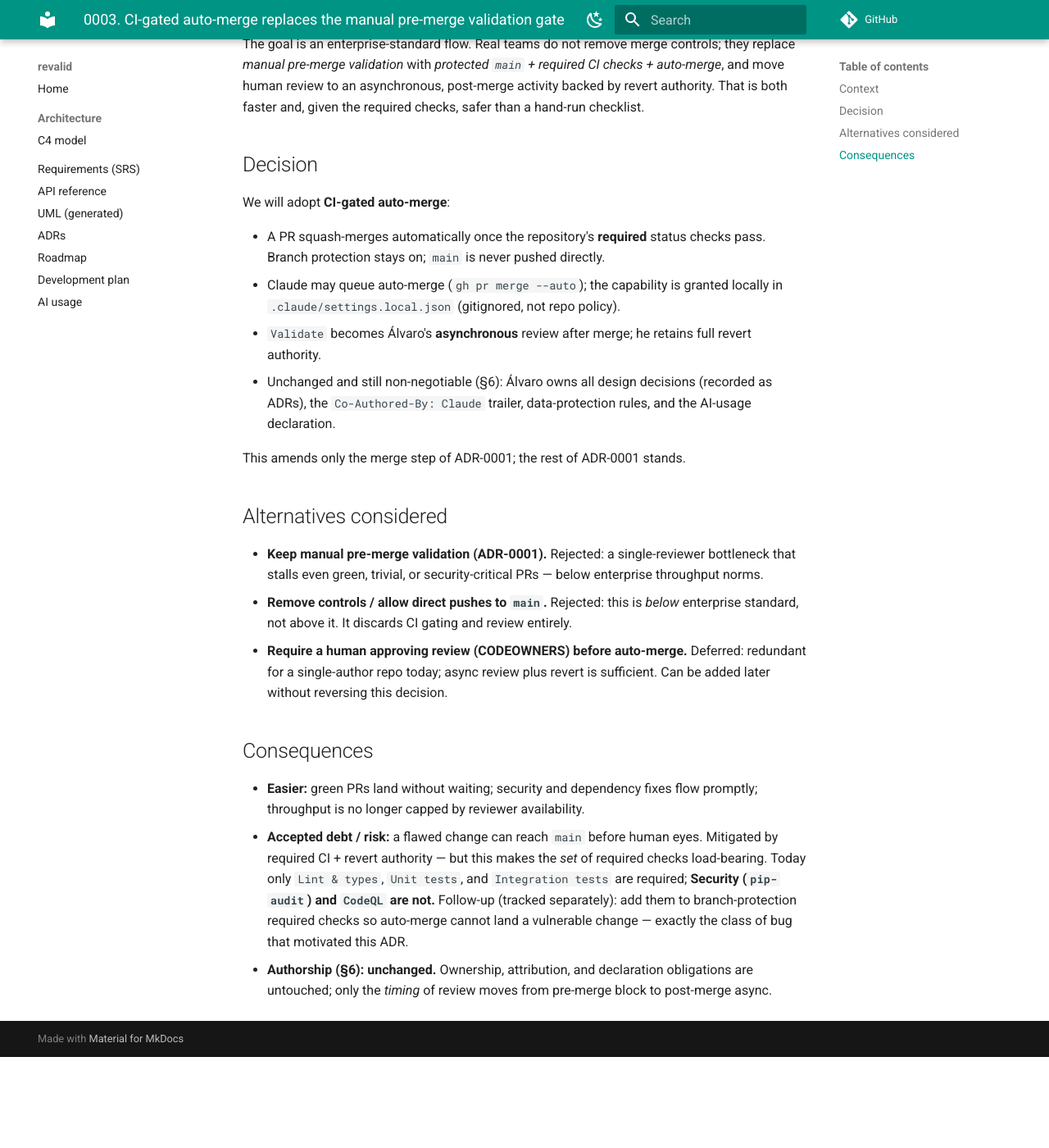
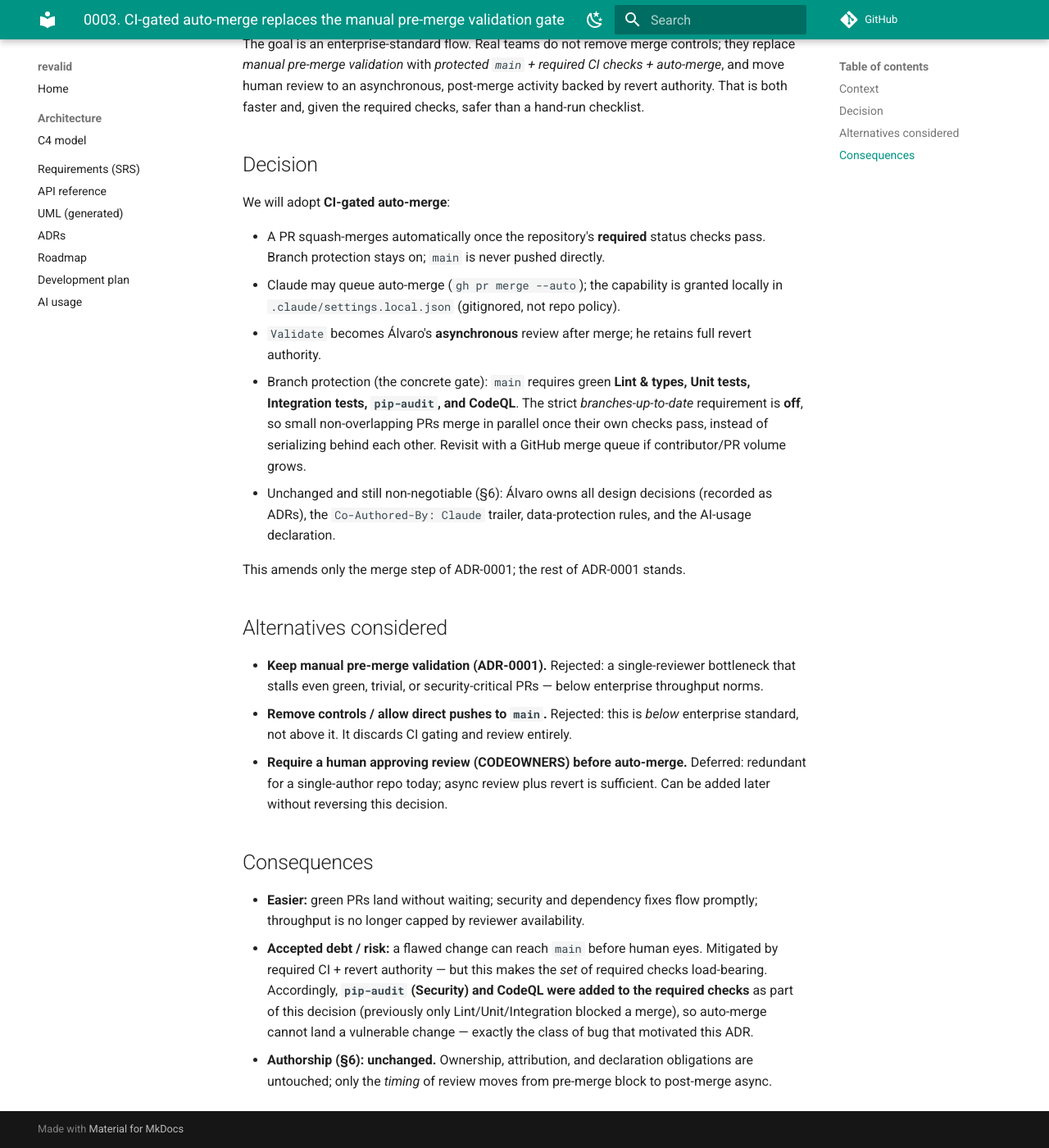
Before and after one commit to SelfishCoconut/revalid, an MkDocs documentation site: the page built from docs/adr/0003-ci-gated-auto-merge.md, in a window 1280 px wide and 1400 px high, scrolled down 441 px. Shown: the whole window at 82% size. Built offline with MkDocs 1.6.1 and Material for MkDocs 9.7.7, drawn with Linux system fonts in a browser that asks for light colours; comment, search, counter and statistics services are not loaded; before the commit the page ends 1730 px from its top, so only the background shows below that.

Commit message:
docs: record applied branch-protection config in ADR-0003
strict up-to-date disabled; pip-audit + CodeQL added to required checks.

Co-Authored-By: Claude Opus 4.8 <noreply@anthropic.com>

```diff
--- a/docs/adr/0003-ci-gated-auto-merge.md
+++ b/docs/adr/0003-ci-gated-auto-merge.md
@@ -28,6 +28,11 @@ We will adopt **CI-gated auto-merge**:
   locally in `.claude/settings.local.json` (gitignored, not repo policy).
 - `Validate` becomes Álvaro's **asynchronous** review after merge; he retains
   full revert authority.
+- Branch protection (the concrete gate): `main` requires green **Lint & types,
+  Unit tests, Integration tests, `pip-audit`, and CodeQL**. The strict
+  *branches-up-to-date* requirement is **off**, so small non-overlapping PRs
+  merge in parallel once their own checks pass, instead of serializing behind
+  each other. Revisit with a GitHub merge queue if contributor/PR volume grows.
 - Unchanged and still non-negotiable (§6): Álvaro owns all design decisions
   (recorded as ADRs), the `Co-Authored-By: Claude` trailer, data-protection
   rules, and the AI-usage declaration.
@@ -51,11 +56,10 @@ This amends only the merge step of ADR-0001; the rest of ADR-0001 stands.
   promptly; throughput is no longer capped by reviewer availability.
 - **Accepted debt / risk:** a flawed change can reach `main` before human eyes.
   Mitigated by required CI + revert authority — but this makes the *set* of
-  required checks load-bearing. Today only `Lint & types`, `Unit tests`, and
-  `Integration tests` are required; **Security (`pip-audit`) and `CodeQL` are
-  not.** Follow-up (tracked separately): add them to branch-protection required
-  checks so auto-merge cannot land a vulnerable change — exactly the class of
-  bug that motivated this ADR.
+  required checks load-bearing. Accordingly, **`pip-audit` (Security) and CodeQL
+  were added to the required checks** as part of this decision (previously only
+  Lint/Unit/Integration blocked a merge), so auto-merge cannot land a vulnerable
+  change — exactly the class of bug that motivated this ADR.
 - **Authorship (§6): unchanged.** Ownership, attribution, and declaration
   obligations are untouched; only the *timing* of review moves from pre-merge
   block to post-merge async.
```
